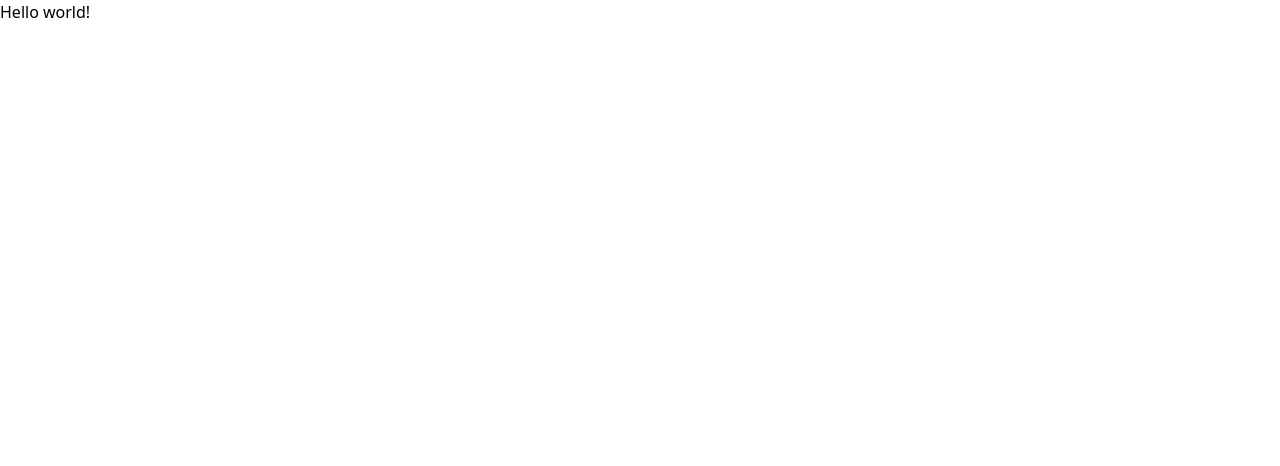
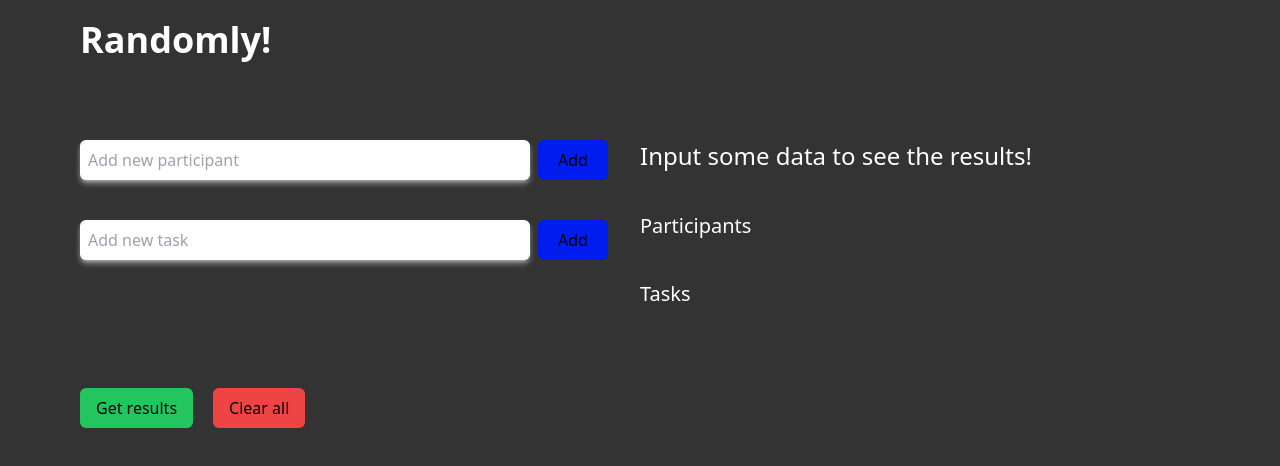
Before and after one commit to IvanGH4/randomly-lib, a React (Create React App) app: page / in a window 1280 px wide. Shown: the top 466 px of the page. Built offline with nearby package versions, Linux system fonts and the light colour scheme.

Commit message:
Add logic

```diff
--- a/src/App.tsx
+++ b/src/App.tsx
@@ -1,8 +1,182 @@
+import { ChangeEvent, useReducer } from 'react';
+
+import Cta from './components/Cta';
+import FormInput from './components/FormInput';
+
+type State = {
+  tasks: string[];
+  participants: string[];
+  task: string;
+  participant: string;
+  results: {
+    ready: boolean;
+    list: { name: string; task: string }[];
+  };
+};
+
+type Action = {
+  type:
+    | 'SET_PARTICIPANT'
+    | 'SET_TASK'
+    | 'ON_CHANGE'
+    | 'CLEAR_ALL'
+    | 'GET_RESULTS';
+  payload?:
+    | string
+    | {
+        key: 'task' | 'participant';
+        value: string;
+      };
+};
+
+const shuffle = (array: string[]): string[] => {
+  return array.sort(() => Math.random() - 0.5);
+};
+
+const initialState: State = {
+  tasks: [],
+  participants: [],
+  task: '',
+  participant: '',
+  results: {
+    ready: false,
+    list: [],
+  },
+};
+
+const reducer = (state: State, action: Action): State => {
+  switch (action.type) {
+    case 'SET_PARTICIPANT':
+      return {
+        ...state,
+        participant: '',
+        participants: [...state.participants, action.payload as string],
+      };
+    case 'SET_TASK':
+      return {
+        ...state,
+        task: '',
+        tasks: [...state.tasks, action.payload as string],
+      };
+    case 'ON_CHANGE':
+      if (typeof action.payload === 'object') {
+        return { ...state, [action.payload?.key]: action.payload?.value };
+      }
+      return state;
+    case 'CLEAR_ALL':
+      return initialState;
+    case 'GET_RESULTS':
+      const shuffledparticipants = shuffle(state.participants);
+      const shuffledTasks = shuffle(state.tasks);
+
+      const results = shuffledparticipants.map((p, i) => {
+        if (!p) return { name: '', task: '' };
+        return {
+          name: p,
+          task:
+            shuffledTasks[i] ||
+            'No tasks for you because you would mess it up!',
+        };
+      });
+      return { ...state, results: { ready: true, list: results } };
+    default:
+      return state;
+  }
+};
+
 function App() {
+  const [state, dispatch] = useReducer(reducer, initialState);
+
   return (
-    <div>
-      Hello world!
-    </div>
+    <main className='px-5 py-5 md:px-20 bg-[#333333] min-h-screen'>
+      <h1 className='text-4xl font-semibold text-white'>Randomly!</h1>
+
+      <section className='mt-20 grid grid-cols-2'>
+        <form
+          onSubmit={(e) => e.preventDefault()}
+          className='col-span-1 flex flex-col gap-10'
+        >
+          <FormInput
+            value={state.participant}
+            type='participant'
+            handleChange={(e: ChangeEvent<HTMLInputElement>) =>
+              dispatch({
+                type: 'ON_CHANGE',
+                payload: {
+                  key: 'participant',
+                  value: e.target.value,
+                },
+              })
+            }
+            handleClick={() => {
+              dispatch({
+                type: 'SET_PARTICIPANT',
+                payload: state.participant,
+              });
+            }}
+          />
+
+          <FormInput
+            value={state.task}
+            type='task'
+            handleChange={(e: ChangeEvent<HTMLInputElement>) =>
+              dispatch({
+                type: 'ON_CHANGE',
+                payload: {
+                  key: 'task',
+                  value: e.target.value,
+                },
+              })
+            }
+            handleClick={() => {
+              dispatch({
+                type: 'SET_TASK',
+                payload: state.task,
+              });
+            }}
+          />
+        </form>
+
+        <div className='col-span-1'>
+          <h2 className='text-white text-2xl font-medium mb-4'>
+            {!state.results.list.length
+              ? 'Input some data to see the results!'
+              : 'Results are here! Now get to work!'}
+          </h2>
+          <div className='text-gray-400'>
+            {state.results.list.length ? (
+              state.results.list.map((result, i) => (
+                <div key={i}>
+                  <p>
+                    {result.name}: {result.task}
+                  </p>
+                </div>
+              ))
+            ) : (
+              <>
+                <h3 className='mt-10 text-xl text-white'>Participants</h3>
+                <ul>
+                  {state.participants.map((p) => (
+                    <li key={p}>{p}</li>
+                  ))}
+                </ul>
+                <h3 className='mt-10 text-xl text-white'>Tasks</h3>
+                <ul>
+                  {state.tasks.map((t) => (
+                    <li key={t}>{t}</li>
+                  ))}
+                </ul>
+              </>
+            )}
+          </div>
+        </div>
+      </section>
+
+      <footer className='flex gap-5'>
+        <Cta text='Get results' type='success' handleClick={() => dispatch({ type: 'GET_RESULTS' })} />
+        <Cta text='Clear all' type='error' handleClick={() => dispatch({ type: 'CLEAR_ALL' })} />
+      </footer>
+    </main>
   );
 }
 
--- /dev/null
+++ b/src/components/Cta.tsx
@@ -0,0 +1,20 @@
+interface Props {
+  text: string;
+  type: 'success' | 'error';
+  handleClick: () => void;
+}
+
+const Cta = ({ type, text, handleClick }: Props) => {
+  return (
+    <button
+      className={`mt-20 rounded-md ${
+        type === 'success' ? 'bg-green-500' : 'bg-red-500'
+      } px-4 py-2 hover:opacity-80`}
+      onClick={handleClick}
+    >
+      {text}
+    </button>
+  );
+};
+
+export default Cta;
--- /dev/null
+++ b/src/components/FormInput.tsx
@@ -0,0 +1,29 @@
+import { ChangeEvent } from 'react';
+
+interface Props {
+  value: string;
+  type: 'task' | 'participant'
+  handleChange: (e: ChangeEvent<HTMLInputElement>) => void;
+  handleClick: () => void;
+}
+
+const FormInput = ({ value, type, handleChange, handleClick }: Props) => {
+  return (
+    <label htmlFor={type} className='flex items-center gap-2'>
+      <input
+        id={type}
+        name={type}
+        className='text-[#333333] shadow-md shadow-[rgba(255,255,255,0.5)] rounded-md p-2 w-full max-w-[450px]'
+        type='text'
+        placeholder={`Add new ${type}`}
+        value={value}
+        onChange={handleChange}
+      />
+      <button className='px-5 py-2 rounded-md bg-[#001cee]' onClick={handleClick}>
+        Add
+      </button>
+    </label>
+  );
+};
+
+export default FormInput;
```
Also changed, not shown: 1 other file (tests, documents, lock files or other folders).
